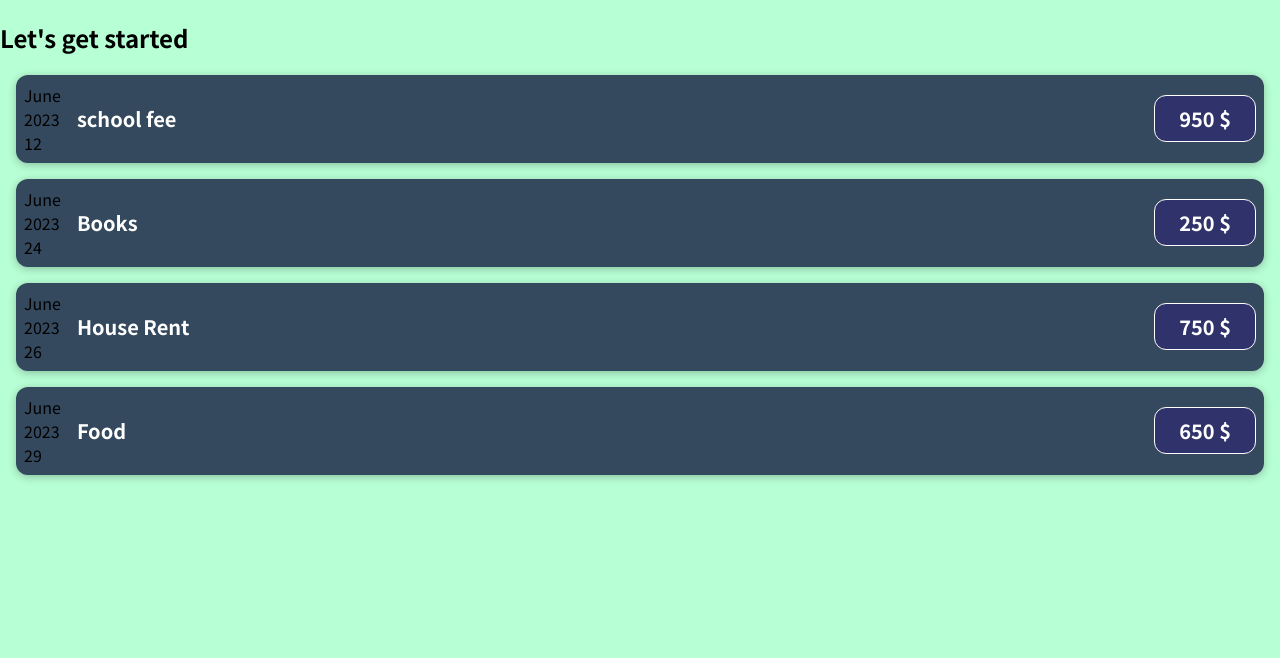
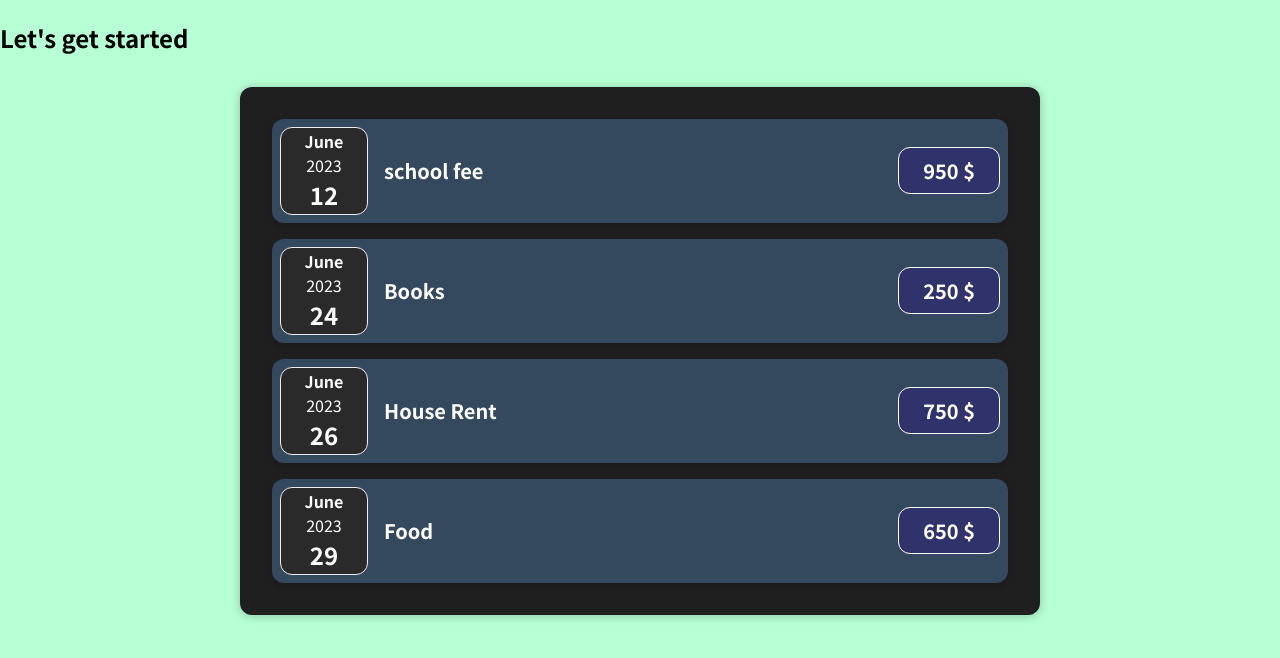
Before and after one commit to Arvindkr123/expense-tracker, a React (Create React App) app: page / in a window 1280 px wide. Shown: the top 658 px of the page. Built offline with nearby package versions, Linux system fonts and the light colour scheme.

Commit message:
added seperate componnet ExpenseDate and ExpenseItem

```diff
--- a/src/App.js
+++ b/src/App.js
@@ -1,5 +1,6 @@
 import React from 'react'
 import ExpenseItem from './components/ExpenseItem'
+import Expenses from './components/Expenses'
 
 const App = () => {
     let expense = [
@@ -11,26 +12,7 @@ const App = () => {
     return (
         <>
             <h2>Let's get started</h2>
-            <ExpenseItem
-                exepenseDate={expense[0].date}
-                expenseTitle={expense[0].title}
-                expenseAmount={expense[0].amount}
-            />
-            <ExpenseItem
-                exepenseDate={expense[1].date}
-                expenseTitle={expense[1].title}
-                expenseAmount={expense[1].amount}
-            />
-            <ExpenseItem
-                exepenseDate={expense[2].date}
-                expenseTitle={expense[2].title}
-                expenseAmount={expense[2].amount}
-            />
-            <ExpenseItem
-                exepenseDate={expense[3].date}
-                expenseTitle={expense[3].title}
-                expenseAmount={expense[3].amount}
-            />
+            <Expenses item={expense} />
         </>
     )
 }
--- a/src/components/ExpenseDate.css
+++ b/src/components/ExpenseDate.css
@@ -0,0 +1,25 @@
+.expense-date{
+    display: flex;
+    flex-direction: column;
+    width: 5.5rem;
+    height: 5.5rem;
+    border: 1px solid #ececec;
+    background-color: #2a2a2a;
+    align-items: center;
+    justify-content: center;
+    color: white;
+    border-radius: 12px;
+}
+
+.expense-date-month{
+    font-size: 1rem;
+    font-weight: bold;
+}
+
+.expense-date-year{
+    font-size: 1rem;
+}
+.expense-date-day{
+    font-size: 1.5rem;
+    font-weight: bold;
+}
--- a/src/components/ExpenseDate.js
+++ b/src/components/ExpenseDate.js
@@ -1,4 +1,5 @@
 import React from 'react'
+import './ExpenseDate.css';
 
 const ExpenseDate = ({ exepenseDate }) => {
     const month = exepenseDate.toLocaleString('en-US', { month: 'long' });
@@ -6,9 +7,9 @@ const ExpenseDate = ({ exepenseDate }) => {
     const day = exepenseDate.toLocaleString('en-US', { day: '2-digit' });
     return (
         <div className='expense-date'>
-            <div>{month}</div>
-            <div>{year}</div>
-            <div>{day}</div>
+            <div className='expense-date-month'>{month}</div>
+            <div className='expense-date-year'>{year}</div>
+            <div className='expense-date-day'>{day}</div>
         </div>
     )
 }
--- /dev/null
+++ b/src/components/Expenses.css
@@ -0,0 +1,9 @@
+.expenses{
+    padding: 1rem;
+    background-color: rgb(31,31,31);
+    margin: 2rem auto;
+    width: 50rem;
+    max-width: 95%;
+    border-radius: 12px;
+    box-shadow: 0 1px 10px rgba(0,0,0,0.25);
+}
--- /dev/null
+++ b/src/components/Expenses.js
@@ -0,0 +1,33 @@
+import './Expenses.css'
+import ExpenseItem from './ExpenseItem'
+
+import React from 'react'
+
+const Expenses = ({item}) => {
+    return (
+        <div className='expenses'>
+            <ExpenseItem
+                exepenseDate={item[0].date}
+                expenseTitle={item[0].title}
+                expenseAmount={item[0].amount}
+            />
+            <ExpenseItem
+                exepenseDate={item[1].date}
+                expenseTitle={item[1].title}
+                expenseAmount={item[1].amount}
+            />
+            <ExpenseItem
+                exepenseDate={item[2].date}
+                expenseTitle={item[2].title}
+                expenseAmount={item[2].amount}
+            />
+            <ExpenseItem
+                exepenseDate={item[3].date}
+                expenseTitle={item[3].title}
+                expenseAmount={item[3].amount}
+            />
+        </div>
+    )
+}
+
+export default Expenses;
```
